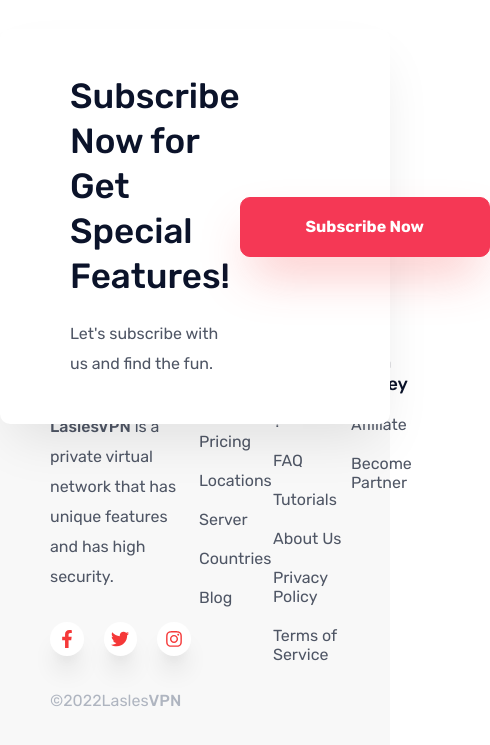
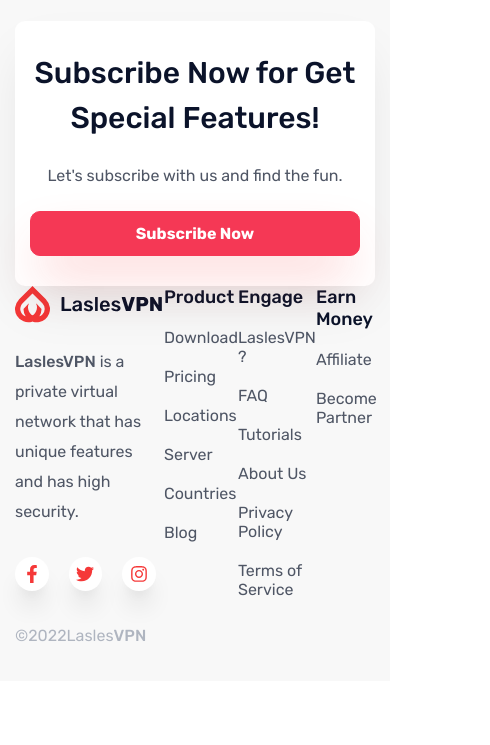
Before and after one commit to Dailton-Bastos/lasles-vpn, a React (Vite) app: page / in a window 390 px wide. Shown: the part 5055-5800 px from the top of the page, 490 px wide, since content can reach past the window. After the commit the page ends 5736 px from the top, so only its background shows below. Built offline with nearby package versions, Linux system fonts and the light colour scheme; no server answers.

Commit message:
style(newsletter): add responsive mode

```diff
--- a/src/components/Footer/Newsletter/styles.ts
+++ b/src/components/Footer/Newsletter/styles.ts
@@ -20,6 +20,15 @@
   width: 100%;
 
   ${({ inView }) => inView && css`animation: ${fadein} 2s;`}
+
+  @media only screen and (max-width: 1125px) {
+    flex-direction: column;
+    padding: 30px 15px;
+    position: relative;
+    left: 0;
+    top: 0;
+    transform: translate(0);
+  }
 `;
 
 export const Title = styled.div`
@@ -31,10 +40,20 @@
     line-height: 45px;
     max-width: 371px;
     margin-bottom: 20px;
+
+    @media only screen and (max-width: 1125px) {
+      font-size: 3rem;
+      max-width: 100%;
+      text-align: center;
+    }
   }
 
   p {
     line-height: 30px;
+
+    @media only screen and (max-width: 1125px) {
+      text-align: center;
+    }
   }
 `;
 
@@ -54,6 +73,12 @@
   transition: background 0.3s;
   width: 250px;
 
+  @media only screen and (max-width: 1125px) {
+    height: 45px;
+    margin-top: 20px;
+    width: 100%;
+  }
+
   &:hover {
     background: #dd324d;
   }
--- a/src/components/Footer/styles.ts
+++ b/src/components/Footer/styles.ts
@@ -6,6 +6,11 @@
   padding: 180px 50px 100px;
   position: relative;
   width: 100%;
+
+  @media only screen and (max-width: 1125px) {
+    margin-top: 0;
+    padding: 30px 15px;
+  }
 `;
 
 export const Content = styled.div`
```
